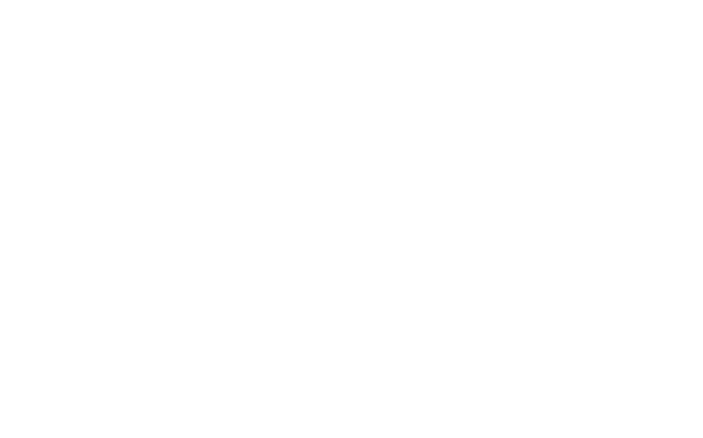
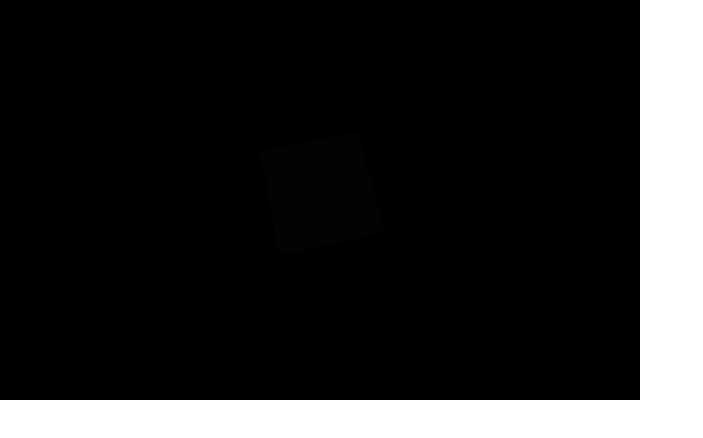
Before and after one commit to GhostyCHEN/three-playground, a Vue app: page / in a window 1280 px wide. Shown: the top 438 px of the page, without its empty margins (0-703 px from the left). Built offline with nearby package versions, Linux system fonts and the light colour scheme.

Commit message:
第一个three程序

```diff
--- a/src/App.vue
+++ b/src/App.vue
@@ -6,4 +6,13 @@
   <HelloWorld />
 </template>
 
-<style></style>
+<style>
+* {
+  margin: 0;
+  padding: 0;
+}
+html,
+body {
+  overflow: hidden;
+}
+</style>
--- a/src/components/HelloWorld.vue
+++ b/src/components/HelloWorld.vue
@@ -1,6 +1,74 @@
 <template>
-  <div class="scene" id="scene"></div>
+  <canvas class="webgl"></canvas>
 </template>
+<script>
+import * as THREE from 'three';
 
-<style scoped>
+export default {
+  name: 'HelloWorld',
+  mounted () {
+    this.cube()
+  },
+  methods: {
+    cube () {
+      // 渲染尺寸
+      const sizes = {
+        width: window.innerWidth / 2,
+        height: window.innerHeight / 2
+      }
+      const canvas = document.querySelector('canvas.webgl');
+      // 初始化渲染器，并将canvas容器作为参数传入到WebGL
+      const renderer = new THREE.WebGLRenderer({
+        canvas: canvas
+      });
+      // 设置渲染器的尺寸
+      renderer.setSize(sizes.width, sizes.height);
+      // 设置设备像素比，防止高分屏模糊
+      renderer.setPixelRatio(Math.min(window.devicePixelRatio, 2));
+      // 初始化场景，所有的网格对象，灯光，动画都需要放在场景中
+      const scene = new THREE.Scene();
+      // 初始化相机，分为正交相机OrthographicCamera和透视相机PerspectiveCamera
+      const camera = new THREE.PerspectiveCamera(75, sizes.width / sizes.height, 0.1, 100)
+      camera.position.z = 3;
+      scene.add(camera)
+      // 页面缩放监听，更新渲染和相机
+      window.addEventListener('resize', () => {
+        sizes.width = window.innerWidth / 2;
+        sizes.height = window.innerHeight / 2;
+        // 更新渲染
+        renderer.setSize(sizes.width, sizes.height);
+        renderer.setPixelRatio(Math.min(window.devicePixelRatio, 2));
+        // 更新相机
+        camera.aspect = sizes.width / sizes.height;
+        camera.updateProjectionMatrix();
+      })
+
+      // 创建一个网状模型
+      const geometry = new THREE.BoxGeometry(1, 1, 1);
+      const material = new THREE.MeshBasicMaterial({ color: 0x030303 });
+      const mesh = new THREE.Mesh(geometry, material);
+      scene.add(mesh);
+
+      const tick = () => {
+        // 更新渲染器
+        renderer.render(scene, camera);
+        // 使网状模型旋转
+        mesh && (mesh.rotation.x += 0.01);
+        mesh && (mesh.rotation.y += 0.01);
+        // 页面重绘调用自身
+        window.requestAnimationFrame(tick);
+      }
+      tick();
+    },
+  },
+}
+</script>
+
+<style>
+.webgl {
+  position: fixed;
+  top: 0;
+  left: 0;
+  outline: none;
+}
 </style>
```
